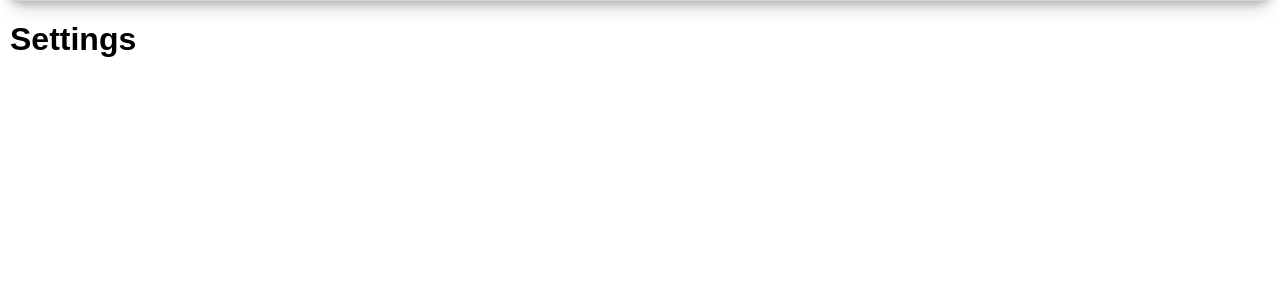
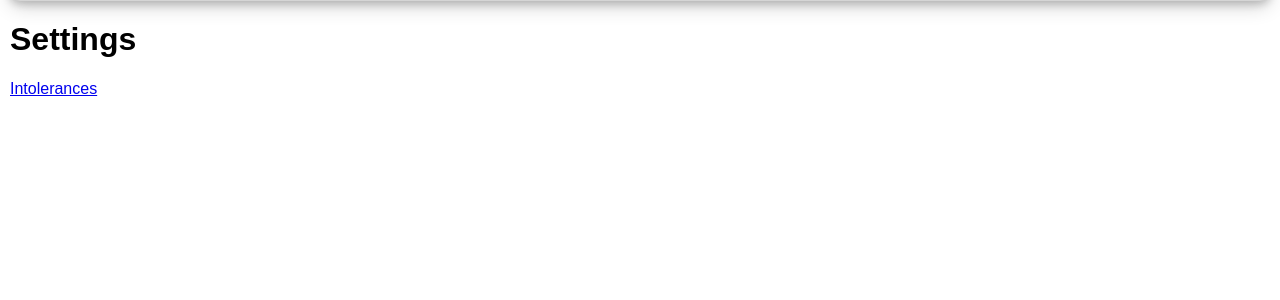
Before and after one commit to mia19reynolds/ComputingProject2, a Flask app: page /settings in a window 1280 px wide. Shown: the part 68-368 px from the top of the page. Run offline with Flask 3, Linux system fonts and the light colour scheme; the visitor is signed in with stand-in values (Sample User, id 1); data that the repository does not hold is empty.

Commit message:
added text for intolerances link

```diff
--- a/templates/settings.html
+++ b/templates/settings.html
@@ -4,6 +4,6 @@
 {% block main %}
     <h1>Settings</h1>
     <div id="settingsPages">
-        <a href="{{ url_for('settingsIntolerances') }}"></a>
+        <a href="{{ url_for('settingsIntolerances') }}">Intolerances</a>
     </div>
 {% endblock %}
```
